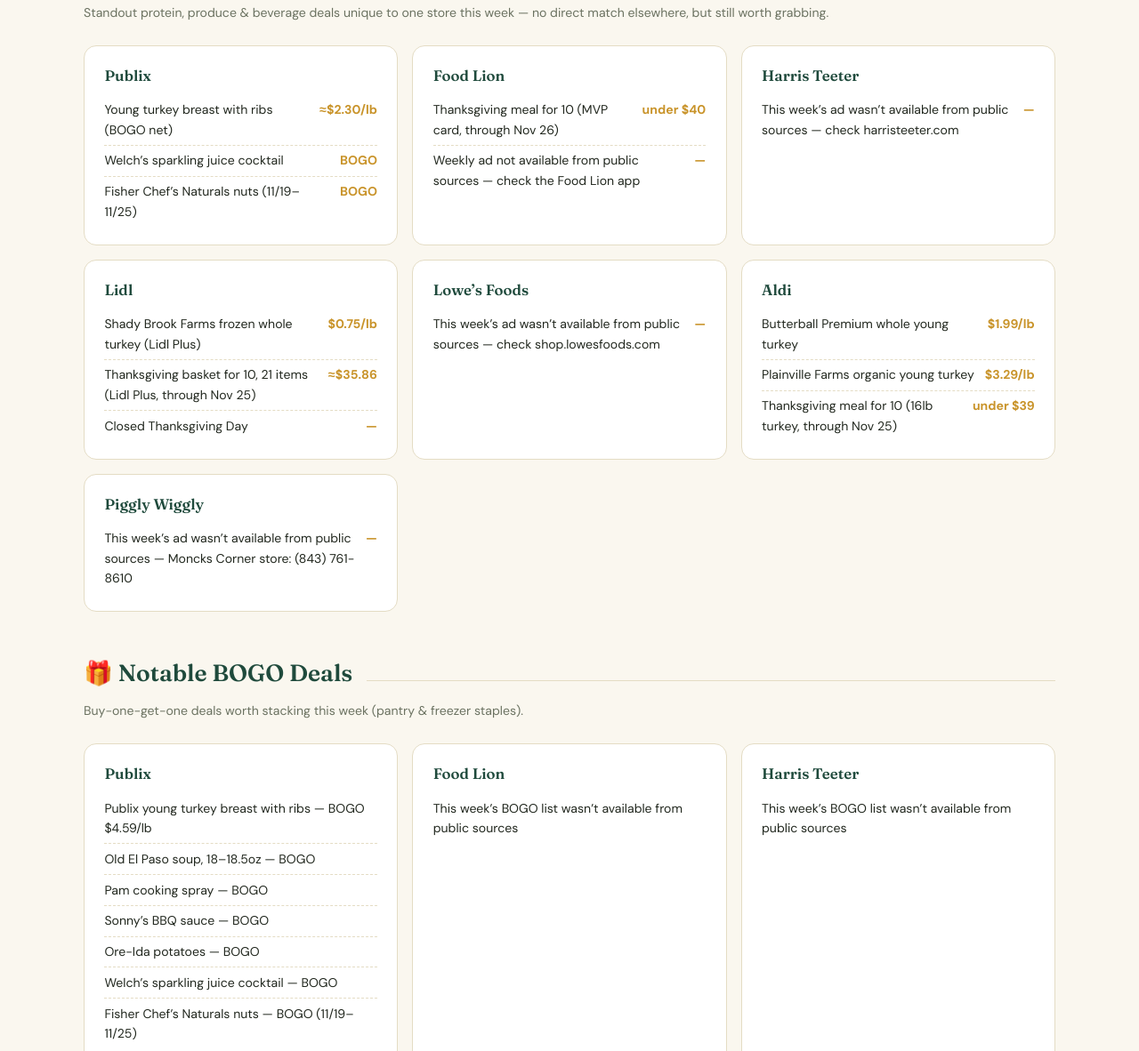
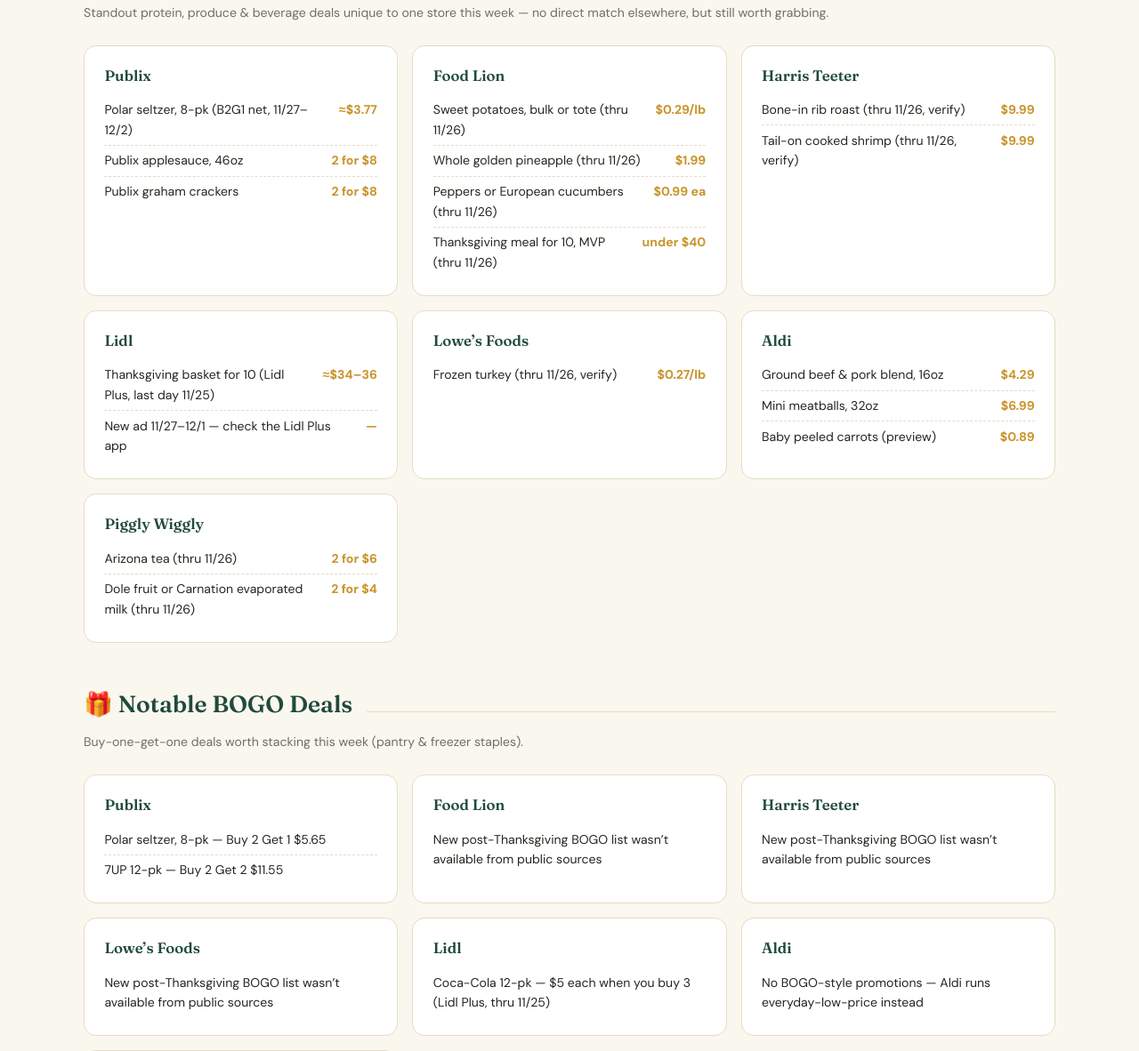
Before and after one commit to LLLoblolly/isaveshoppingonline-site, a plain HTML site: page isaveshoppingonline-weekly-deals.html in a window 1280 px wide. Shown: the part 952-2134 px from the top of the page at 89% size. Drawn offline with Linux system fonts and the light colour scheme.

Commit message:
Update weekly deals page for Nov 25 - Dec 1, 2026 (Thanksgiving / Black Friday week)
Co-Authored-By: Claude Opus 5.5 <noreply@anthropic.com>
Claude-Session: https://claude.ai/code/session_01JAiYEegJyDwqkiEyykPV8a

```diff
--- a/isaveshoppingonline-weekly-deals.html
+++ b/isaveshoppingonline-weekly-deals.html
@@ -273,7 +273,7 @@
   <p class="eyebrow">iSave Shopping · Frugal Living</p>
   <h1>This Week's <em>Best Grocery Buys</em></h1>
   <p class="sub">A store-by-store comparison of the best protein, produce, beverage &amp; BOGO prices this week — so you know exactly where to shop before you go.</p>
-  <div class="updated-pill">📅 Deals valid <strong id="dateRange">Nov 18 – 24, 2026</strong> · Updated weekly</div>
+  <div class="updated-pill">📅 Deals valid <strong id="dateRange">Nov 25 – Dec 1, 2026</strong> · Updated weekly</div>
 </header>
 
 <div class="search-wrap">
@@ -331,7 +331,7 @@
 </main>
 
 <footer>
-  <p>Deals for the ad week of Nov 18 – 24, 2026 (Publix: Nov 19 – 25 in some areas), compiled from <a href="https://www.iheartpublix.com/2026/11/publix-super-deals-week-of-11-19-to-11-25-11-18-to-11-25-for-some/" target="_blank" rel="noopener">iHeartPublix</a>, <a href="https://www.lidl.com/" target="_blank" rel="noopener">Lidl</a>, <a href="https://mediacenter.lidl.com/pressreleases/2026/lidl-us-thanksgiving-press-release" target="_blank" rel="noopener">Lidl press release</a>, <a href="https://www.aldireviewer.com/this-week-at-aldi-the-aldi-weekly-ad-for-november-18-2026/" target="_blank" rel="noopener">Aldi Reviewer</a>, and <a href="https://newsroom.foodlion.com/news-releases/news-release-details/food-lion-offers-complete-thanksgiving-meal-feeds-10-people" target="_blank" rel="noopener">Food Lion newsroom</a>. Food Lion, Harris Teeter, Lowe’s Foods, and Piggly Wiggly weekly ads weren’t available through public sources at press time. Prices and availability vary by location — always confirm at your local store.</p>
+  <p>Thanksgiving week is split: most stores’ prior ads run through Thu 11/26, and new ads start Fri 11/27 (Publix 11/27 – 12/2, Lidl 11/27 – 12/1, Aldi 11/25 – 12/1). Compiled from <a href="https://www.iheartpublix.com/2026/11/publix-ad-coupons-week-of-11-27-to-12-2-11-27-to-12-1-for-some/" target="_blank" rel="noopener">iHeartPublix</a>, <a href="https://www.lidl.com/c/offers-leaflets/s10092873" target="_blank" rel="noopener">Lidl</a>, <a href="https://www.aldireviewer.com/this-week-at-aldi-the-aldi-weekly-ad-for-november-25-2026/" target="_blank" rel="noopener">Aldi Reviewer</a>, <a href="https://www.weeklyad.io/food-lion" target="_blank" rel="noopener">WeeklyAd.io (Food Lion)</a>, <a href="https://feedmycart.com/en/countries/united-states/lowes-foods/" target="_blank" rel="noopener">FeedMyCart (Lowe’s Foods)</a>, and <a href="https://weeklyadhunters.com/piggly-wiggly-weekly-ad-sales/" target="_blank" rel="noopener">Weekly Ad Hunters (Piggly Wiggly)</a>. Items marked “verify” come from auto-generated deal lists. Prices and availability vary by location — always confirm at your local store.</p>
   <p>&copy; 2026 iSave Shopping · <a href="index.html">Home</a> · <a href="isaveshoppingonline-52-ways-to-save.html">52 Ways to Save</a> · <a href="isaveshoppingonline-savings-websites.html">Popular Savings Websites</a> · <a href="isaveshoppingonline-seasonal-calendar.html">Seasonal Deal Calendar</a></p>
 </footer>
 
@@ -339,8 +339,8 @@
 // ============ DATA ============
 // Cross-store comparison: items on sale at 2+ stores this week
 const winners = [
-  { item:'Whole turkey', cat:'protein', prices:{ 'Publix':'$0.59/lb (10–24lb, no minimum)', 'Lidl':'$0.75/lb (Shady Brook Farms, Lidl Plus)', 'Aldi':'$1.99/lb (Butterball)' }, winner:['Publix'] },
-  { item:'Thanksgiving dinner for 10', cat:'protein', prices:{ 'Food Lion':'under $40, 14lb turkey (MVP, through Nov 26)', 'Lidl':'≈$35.86, 14lb turkey (Lidl Plus, through Nov 25)', 'Aldi':'under $39, 16lb turkey (through Nov 25)' }, winner:['Lidl'] },
+  { item:'Frozen turkey (last-minute, thru Thu 11/26)', cat:'protein', prices:{ 'Food Lion':'$0.39/lb (check purchase minimum)', 'Lowe’s Foods':'$0.27/lb (verify in app)', 'Lidl':'$1.69/lb fresh (Lidl Plus, thru 11/25)' }, winner:['Lowe’s Foods'] },
+  { item:'Soda 12-pack', cat:'beverage', prices:{ 'Publix':'7UP B2G2 $11.55 (net ≈$5.78)', 'Lidl':'Coke $5 ea when you buy 3 (Lidl Plus, thru 11/25)' }, winner:['Lidl'] },
 ];
 
 const stores = ['Publix','Food Lion','Harris Teeter','Lidl','Lowe’s Foods','Aldi','Piggly Wiggly'];
@@ -348,51 +348,54 @@ const stores = ['Publix','Food Lion','Harris Teeter','Lidl','Lowe’s Foods','Al
 // Store-specific highlights (no direct cross-store match this week)
 const highlights = [
   { store:'Publix', items:[
-    { name:'Young turkey breast with ribs (BOGO net)', price:'≈$2.30/lb' },
-    { name:'Welch’s sparkling juice cocktail', price:'BOGO' },
-    { name:'Fisher Chef’s Naturals nuts (11/19–11/25)', price:'BOGO' },
+    { name:'Polar seltzer, 8-pk (B2G1 net, 11/27–12/2)', price:'≈$3.77' },
+    { name:'Publix applesauce, 46oz', price:'2 for $8' },
+    { name:'Publix graham crackers', price:'2 for $8' },
   ]},
   { store:'Food Lion', items:[
-    { name:'Thanksgiving meal for 10 (MVP card, through Nov 26)', price:'under $40' },
-    { name:'Weekly ad not available from public sources — check the Food Lion app', price:'—' },
+    { name:'Sweet potatoes, bulk or tote (thru 11/26)', price:'$0.29/lb' },
+    { name:'Whole golden pineapple (thru 11/26)', price:'$1.99' },
+    { name:'Peppers or European cucumbers (thru 11/26)', price:'$0.99 ea' },
+    { name:'Thanksgiving meal for 10, MVP (thru 11/26)', price:'under $40' },
   ]},
   { store:'Harris Teeter', items:[
-    { name:'This week’s ad wasn’t available from public sources — check harristeeter.com', price:'—' },
+    { name:'Bone-in rib roast (thru 11/26, verify)', price:'$9.99' },
+    { name:'Tail-on cooked shrimp (thru 11/26, verify)', price:'$9.99' },
   ]},
   { store:'Lidl', items:[
-    { name:'Shady Brook Farms frozen whole turkey (Lidl Plus)', price:'$0.75/lb' },
-    { name:'Thanksgiving basket for 10, 21 items (Lidl Plus, through Nov 25)', price:'≈$35.86' },
-    { name:'Closed Thanksgiving Day', price:'—' },
+    { name:'Thanksgiving basket for 10 (Lidl Plus, last day 11/25)', price:'≈$34–36' },
+    { name:'New ad 11/27–12/1 — check the Lidl Plus app', price:'—' },
   ]},
   { store:'Lowe’s Foods', items:[
-    { name:'This week’s ad wasn’t available from public sources — check shop.lowesfoods.com', price:'—' },
+    { name:'Frozen turkey (thru 11/26, verify)', price:'$0.27/lb' },
   ]},
   { store:'Aldi', items:[
-    { name:'Butterball Premium whole young turkey', price:'$1.99/lb' },
-    { name:'Plainville Farms organic young turkey', price:'$3.29/lb' },
-    { name:'Thanksgiving meal for 10 (16lb turkey, through Nov 25)', price:'under $39' },
+    { name:'Ground beef & pork blend, 16oz', price:'$4.29' },
+    { name:'Mini meatballs, 32oz', price:'$6.99' },
+    { name:'Baby peeled carrots (preview)', price:'$0.89' },
   ]},
   { store:'Piggly Wiggly', items:[
-    { name:'This week’s ad wasn’t available from public sources — Moncks Corner store: (843) 761-8610', price:'—' },
+    { name:'Arizona tea (thru 11/26)', price:'2 for $6' },
+    { name:'Dole fruit or Carnation evaporated milk (thru 11/26)', price:'2 for $4' },
   ]},
 ];
 
 const bogoHighlights = [
-  { store:'Publix', items:['Publix young turkey breast with ribs — BOGO $4.59/lb','Old El Paso soup, 18–18.5oz — BOGO','Pam cooking spray — BOGO','Sonny’s BBQ sauce — BOGO','Ore-Ida potatoes — BOGO','Welch’s sparkling juice cocktail — BOGO','Fisher Chef’s Naturals nuts — BOGO (11/19–11/25)'] },
-  { store:'Food Lion', items:['This week’s BOGO list wasn’t available from public sources'] },
-  { store:'Harris Teeter', items:['This week’s BOGO list wasn’t available from public sources'] },
-  { store:'Lowe’s Foods', items:['This week’s BOGO list wasn’t available from public sources'] },
-  { store:'Lidl', items:['No BOGO deals confirmed — see the turkey and Thanksgiving basket instead'] },
+  { store:'Publix', items:['Polar seltzer, 8-pk — Buy 2 Get 1 $5.65','7UP 12-pk — Buy 2 Get 2 $11.55'] },
+  { store:'Food Lion', items:['New post-Thanksgiving BOGO list wasn’t available from public sources'] },
+  { store:'Harris Teeter', items:['New post-Thanksgiving BOGO list wasn’t available from public sources'] },
+  { store:'Lowe’s Foods', items:['New post-Thanksgiving BOGO list wasn’t available from public sources'] },
+  { store:'Lidl', items:['Coca-Cola 12-pk — $5 each when you buy 3 (Lidl Plus, thru 11/25)'] },
   { store:'Aldi', items:['No BOGO-style promotions — Aldi runs everyday-low-price instead'] },
-  { store:'Piggly Wiggly', items:['This week’s ad wasn’t available from public sources'] },
+  { store:'Piggly Wiggly', items:['Fresh cranberries — BOGO (thru 11/26)','California celery — BOGO (thru 11/26)','Powerade — Buy 3 Get 3 free (thru 11/26)'] },
 ];
 
 // Seasonal / monthly (curated separately from the weekly ad cycle)
 const seasonal = [
-  { title:'Shop by Tuesday, Nov 24', text:'Ads turn over Wednesday, the Lidl and Aldi meal deals end Nov 25, and many stores (including Lidl) close Thanksgiving Day.' },
-  { title:'Turkey math', text:'At $0.59/lb (Publix), a 15lb turkey is about $8.85. Plan about 1–1.5lb per guest.' },
-  { title:'Leftover-friendly buys', text:'Rolls, broth, and BOGO soups stretch leftover turkey into soups and sandwiches for days.' },
-  { title:'Black Friday next', text:'Post-Thanksgiving weeks bring baking-staple and pantry sales ahead of Christmas — stock up on flour, sugar and butter.' },
+  { title:'Last call for Thanksgiving', text:'Lidl and Aldi dinner-for-10 deals end Wed 11/25; Food Lion’s runs through Thanksgiving Day. Many stores (including Lidl) close on Thanksgiving.' },
+  { title:'Leftover makeovers', text:'Turn leftover turkey into soups, casseroles and sandwiches — pair with cheap carrots, celery and rolls.' },
+  { title:'Christmas dinner preview', text:'Rib roasts and shrimp are already showing up on sale — watch December ads for the best holiday-roast prices.' },
+  { title:'December baking season', text:'Flour, sugar, butter and chocolate chips go on sale through December — stock up for cookie season.' },
 ];
 
 // ============ RENDER ============
```
